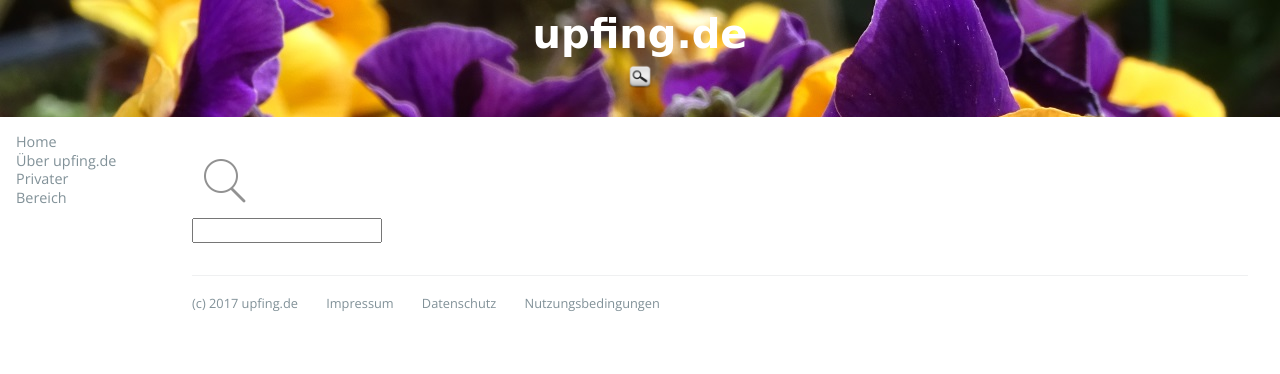
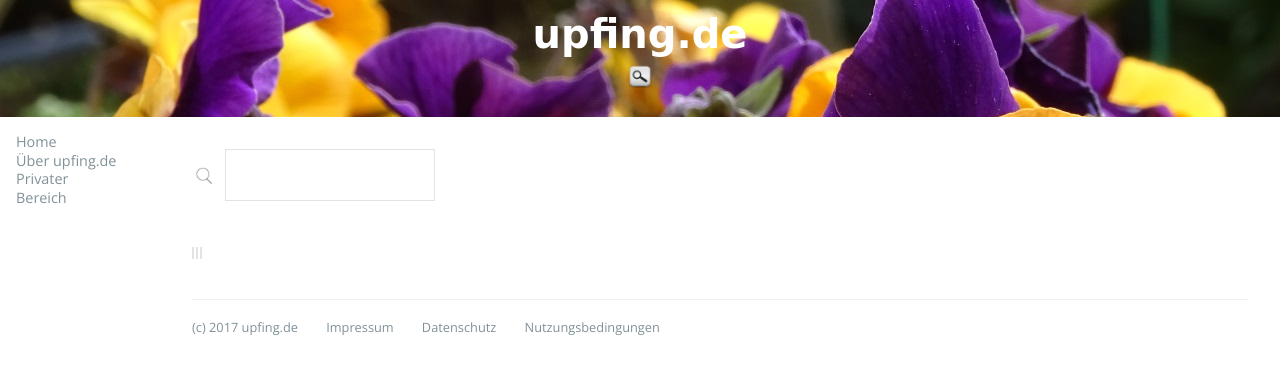
Before and after one commit to croedel/upfing, a Jekyll site: the page built from search.html, in a window 1280 px wide. Shown: the top 374 px of the page. Built offline with Jekyll 4.4.1, drawn with Linux system fonts in a browser that asks for light colours; nearby versions of some CDN libraries; the repository's description, which GitHub fills in, is left out.

Commit message:
Update default.html

```diff
--- a/_layouts/default.html
+++ b/_layouts/default.html
@@ -7,6 +7,14 @@
     <meta name="theme-color" content="#157878">
     <link href='https://fonts.googleapis.com/css?family=Open+Sans:400,700' rel='stylesheet' type='text/css'>
     <link rel="stylesheet" href="{{ '/assets/css/style.css?v=' | append: site.github.build_revision | relative_url }}">
+
+    {% if page.tipue_search_active or layout.tipue_search_active %}
+      <script src="https://ajax.googleapis.com/ajax/libs/jquery/3.1.1/jquery.min.js"></script>
+      <script src="{{ "/assets/tipuesearch/tipuesearch_content.js" | relative_url }}"></script>
+      <link rel="stylesheet" href="{{ "/assets/tipuesearch/css/tipuesearch.css" | relative_url }}">
+      <script src="{{ "/assets/tipuesearch/tipuesearch_set.js" | relative_url }}"></script>
+      <script src="{{ "/assets/tipuesearch/tipuesearch.min.js" | relative_url }}"></script>
+    {% endif %}
   </head>
   <body>
     <section class="page-header">
```
